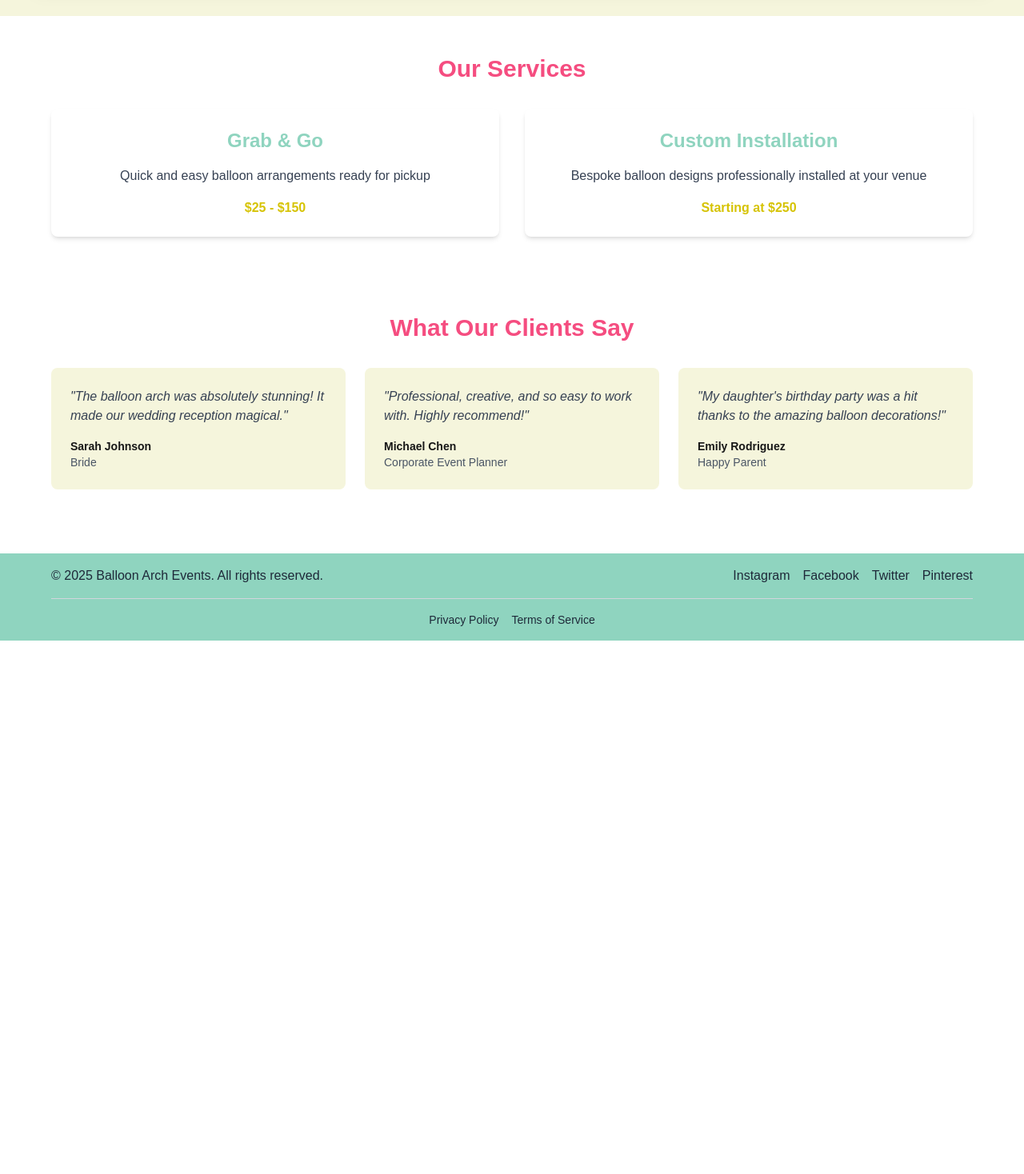
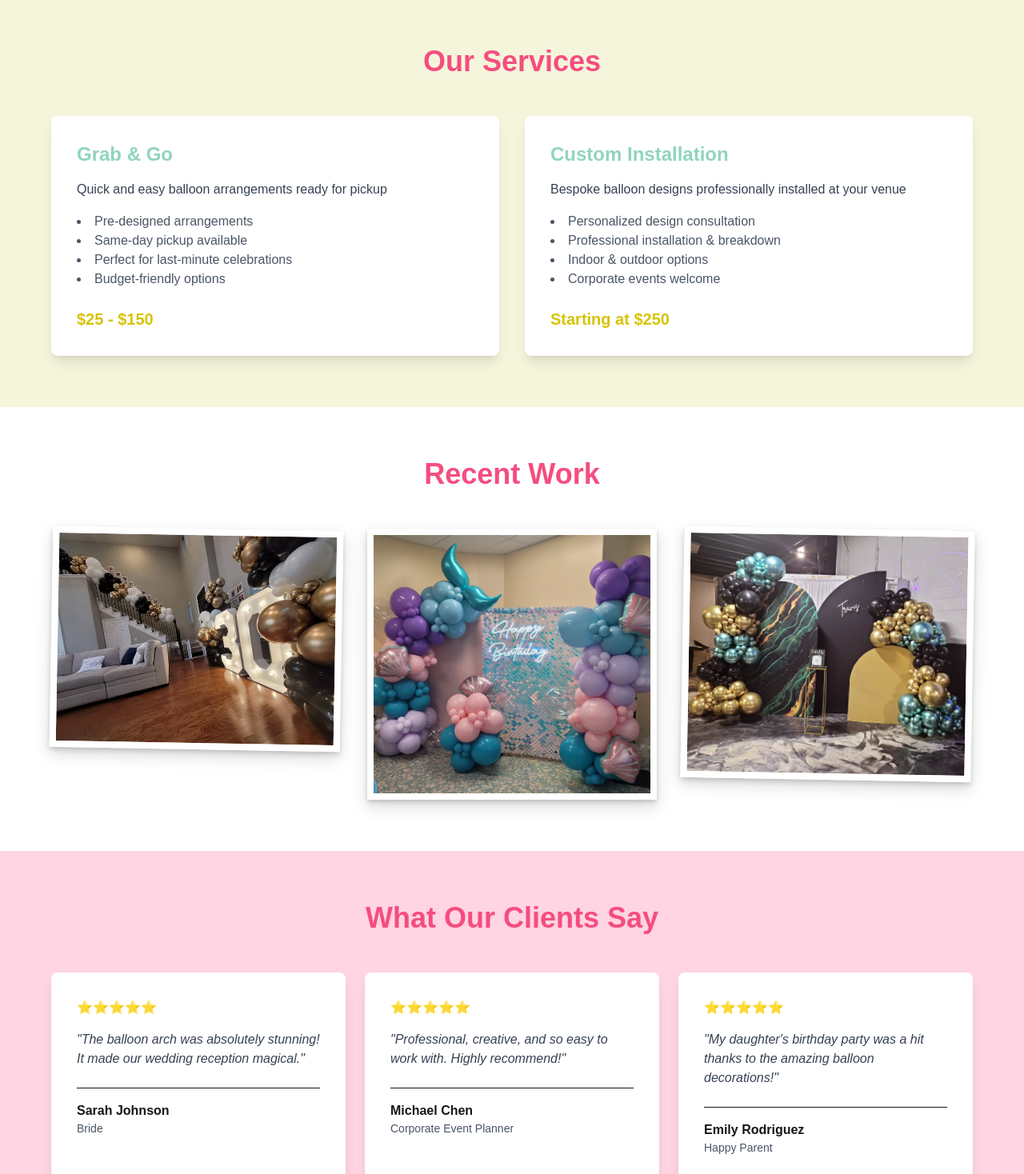
Before and after one commit to PBnJson/eventsbymely, a Next.js app: page / in a window 1280 px wide. Shown: the part 1300-2768 px from the top of the page at 80% size. Before the commit the page ends 2101 px from the top, so only its background shows below. Built offline with nearby package versions, Linux system fonts and the light colour scheme.

Commit message:
some started

```diff
--- a/src/app/page.tsx
+++ b/src/app/page.tsx
@@ -1,4 +1,5 @@
 import { HeroSection } from "@/components/HeroSection";
+import { PhotoFrame } from "../components/PhotoFrame";
 import { siteConfig } from "@/config/siteConfig";
 
 export default function HomePage() {
@@ -9,56 +10,113 @@ export default function HomePage() {
         businessName={siteConfig.business.name}
         description={siteConfig.business.owner.bio}
         quote={siteConfig.business.owner.quote}
-        imageSrc="/images/fullSpaceBallonDecor.png"
-        imageAlt="Beautiful balloon decoration showcase"
+        imageSrc="/images/hero.jpg"
+        imageAlt="Professional balloon arch installation showcase"
       />
 
-      {/* TODO: Add more sections here */}
-      <section className="py-12 px-4">
-        <div className="max-w-6xl mx-auto text-center">
-          <h2 className="text-3xl font-bold text-primary mb-8">Our Services</h2>
+      {/* Services Section with better styling */}
+      <section className="py-16 px-4 bg-[#f5f5dc]">
+        <div className="max-w-6xl mx-auto">
+          <h2
+            className="text-4xl font-bold text-center mb-12"
+            style={{ color: "#f54d80" }}
+          >
+            Our Services
+          </h2>
           <div className="grid md:grid-cols-2 gap-8">
-            <div className="bg-white p-6 rounded-lg shadow-md">
-              <h3 className="text-2xl font-semibold text-secondary mb-4">
+            <div className="bg-white rounded-lg shadow-lg overflow-hidden transform hover:scale-105 transition-transform duration-300">
+              <div className="p-8">
+                <h3
+                  className="text-2xl font-semibold mb-4"
+                  style={{ color: "#8fd4bf" }}
+                >
                   {siteConfig.services.grabAndGo.title}
                 </h3>
                 <p className="text-gray-700 mb-4">
                   {siteConfig.services.grabAndGo.description}
                 </p>
-              <p className="text-accent font-semibold">
+                <ul className="list-disc list-inside text-gray-600 mb-6">
+                  {siteConfig.services.grabAndGo.features.map(
+                    (feature, index) => (
+                      <li key={index}>{feature}</li>
+                    )
+                  )}
+                </ul>
+                <p className="text-xl font-bold" style={{ color: "#d6c304" }}>
                   {siteConfig.services.grabAndGo.priceRange}
                 </p>
               </div>
-            <div className="bg-white p-6 rounded-lg shadow-md">
-              <h3 className="text-2xl font-semibold text-secondary mb-4">
+            </div>
+
+            <div className="bg-white rounded-lg shadow-lg overflow-hidden transform hover:scale-105 transition-transform duration-300">
+              <div className="p-8">
+                <h3
+                  className="text-2xl font-semibold mb-4"
+                  style={{ color: "#8fd4bf" }}
+                >
                   {siteConfig.services.customInstallation.title}
                 </h3>
                 <p className="text-gray-700 mb-4">
                   {siteConfig.services.customInstallation.description}
                 </p>
-              <p className="text-accent font-semibold">
+                <ul className="list-disc list-inside text-gray-600 mb-6">
+                  {siteConfig.services.customInstallation.features.map(
+                    (feature, index) => (
+                      <li key={index}>{feature}</li>
+                    )
+                  )}
+                </ul>
+                <p className="text-xl font-bold" style={{ color: "#d6c304" }}>
                   {siteConfig.services.customInstallation.priceRange}
                 </p>
               </div>
             </div>
           </div>
+        </div>
       </section>
 
-      {/* Testimonials Section */}
-      <section className="py-12 px-4 bg-white">
+      {/* Gallery Preview Section */}
+      <section className="py-16 px-4 bg-white">
         <div className="max-w-6xl mx-auto">
-          <h2 className="text-3xl font-bold text-primary text-center mb-8">
+          <h2
+            className="text-4xl font-bold text-center mb-12"
+            style={{ color: "#f54d80" }}
+          >
+            Recent Work
+          </h2>
+          <div className="grid md:grid-cols-3 gap-8">
+            {siteConfig.gallery.featured.map((image, index) => (
+              <PhotoFrame
+                key={index}
+                src={image.src}
+                alt={image.alt}
+                rotate={index % 2 === 0}
+                className="mx-auto"
+              />
+            ))}
+          </div>
+        </div>
+      </section>
+
+      {/* Testimonials Section with better styling */}
+      <section className="py-16 px-4" style={{ backgroundColor: "#ffd4e3" }}>
+        <div className="max-w-6xl mx-auto">
+          <h2
+            className="text-4xl font-bold text-center mb-12"
+            style={{ color: "#f54d80" }}
+          >
             What Our Clients Say
           </h2>
           <div className="grid md:grid-cols-3 gap-6">
             {siteConfig.testimonials.map((testimonial, index) => (
-              <div key={index} className="bg-beige p-6 rounded-lg">
-                <p className="italic text-gray-700 mb-4">
-                  &quot;{testimonial.quote}&quot;
+              <div key={index} className="bg-white p-8 rounded-lg shadow-lg">
+                <div className="mb-4">{"⭐".repeat(testimonial.rating)}</div>
+                <p className="italic text-gray-700 mb-6">
+                  "{testimonial.quote}"
                 </p>
-                <div className="text-sm">
+                <div className="border-t pt-4">
                   <p className="font-semibold">{testimonial.author}</p>
-                  <p className="text-gray-600">{testimonial.role}</p>
+                  <p className="text-sm text-gray-600">{testimonial.role}</p>
                 </div>
               </div>
             ))}
--- /dev/null
+++ b/src/components/PhotoFrame.tsx
@@ -0,0 +1,46 @@
+import Image from "next/image";
+
+interface PhotoFrameProps {
+  src: string;
+  alt: string;
+  width?: number;
+  height?: number;
+  className?: string;
+  rotate?: boolean;
+}
+
+export function PhotoFrame({
+  src,
+  alt,
+  width = 400,
+  height = 300,
+  className = "",
+  rotate = true,
+}: PhotoFrameProps) {
+  return (
+    <div className={`relative inline-block ${className}`}>
+      <div
+        className={`
+          relative bg-white p-2
+          shadow-xl
+          ${rotate ? "transform rotate-1 hover:rotate-0" : ""}
+          transition-transform duration-300
+        `}
+        style={{
+          boxShadow:
+            "0 4px 6px rgba(0,0,0,0.1), 0 8px 20px rgba(0,0,0,0.15), 0 2px 4px rgba(0,0,0,0.06)",
+        }}
+      >
+        <Image
+          src={src}
+          alt={alt}
+          width={width}
+          height={height}
+          className="w-full h-auto"
+        />
+        {/* Inner white border */}
+        <div className="absolute inset-0 border-8 border-white pointer-events-none" />
+      </div>
+    </div>
+  );
+}
--- a/src/config/siteConfig.ts
+++ b/src/config/siteConfig.ts
@@ -4,16 +4,16 @@
 export const siteConfig = {
   // Business Information
   business: {
-    name: "Balloon Arch Events",
-    tagline: "Balloon Arches & Decor Co.",
+    name: "Events by Mely",
+    tagline: "Balloon Arches & Decor Company",
     owner: {
-      name: "Your Name",
+      name: "Mely Soto",
       title: "Owner & Lead Designer",
-      bio: "I specialize in creating magical moments with stunning balloon designs for all occasions.",
-      quote: "Every event deserves a touch of whimsy and wonder!",
+      bio: "I specialize in creating stunning balloon designs, decor, and installations for any event.",
+      quote: "Every event deserves quality decor!",
     },
     contact: {
-      email: "hello@balloonarchevents.com",
+      email: "hello@eventsbymely.com",
       phone: "(555) 123-4567",
       address: {
         street: "123 Main Street",
@@ -25,15 +25,15 @@ export const siteConfig = {
     },
     hours: {
       weekdays: "9:00 AM - 6:00 PM",
-      saturday: "10:00 AM - 4:00 PM",
-      sunday: "Closed",
+      saturday: "9:00 AM - 6:00 PM",
+      sunday: "9:00 AM - 6:00 PM",
     },
   },
 
   // Website Settings
   site: {
     url: "https://eventsbymely.com", // Update this to your domain
-    logo: "/images/logo.png", // Add your logo to public/images/
+    // logo: "/images/logo.png", // Add your logo to public/images/
     favicon: "/favicon.ico",
     ogImage: "/images/og-image.png",
   },
@@ -51,20 +51,26 @@ export const siteConfig = {
 
   // Social Media Links
   social: {
-    instagram: "https://www.instagram.com/balloonarchevents",
-    facebook: "https://www.facebook.com/balloonarchevents",
-    twitter: "https://twitter.com/balloonarchevents",
-    pinterest: "https://pinterest.com/balloonarchevents",
+    instagram: "https://www.instagram.com/eventsbymely",
+    facebook: "https://www.facebook.com/eventsbymely",
+    twitter: "https://twitter.com/eventsbymely",
+    pinterest: "https://pinterest.com/eventsbymely",
+    tiktok: "https://www.tiktok.com/@eventsbymely",
+    youtube: "https://www.youtube.com/@eventsbymely",
+    linkedin: "https://www.linkedin.com/in/eventsbymely",
+    x: "https://x.com/eventsbymely",
+    snapchat: "https://www.snapchat.com/eventsbymely",
   },
 
   // SEO Configuration
   seo: {
-    defaultTitle: "Balloon Arch Events | Luxury Balloon Arches & Decor",
-    titleTemplate: "%s | Balloon Arch Events",
+    defaultTitle: "Events by Mely | Luxury Balloon Arches & Decor",
+    titleTemplate: "%s | Events by Mely",
     description:
       "Professional balloon arches, custom installations, and grab-and-go decor for events. Serving Dallas-Fort Worth since 2023.",
     keywords: [
       "balloon arch",
+      "balloon arches",
       "balloon decor",
       "event planning",
       "party decorations",
@@ -73,14 +79,28 @@ export const siteConfig = {
       "Fort Worth party decor",
       "custom balloon installations",
       "grab and go balloons",
+      "balloon decor company",
+      "balloon decor company dfw",
+      "balloon decor company dallas",
+      "balloon decor company fort worth",
+      "balloon decor company texas",
+      "balloon decor company texas",
+      "luxury balloon arches",
+      "luxury decor",
+      "luxury decor company",
+      "luxury decor company dfw",
+      "luxury decor company dallas",
+      "luxury decor company fort worth",
+      "luxury decor company texas",
+      "luxury decor company texas",
     ],
     openGraph: {
       type: "website" as const,
       locale: "en_US",
-      siteName: "Balloon Arch Events",
+      siteName: "Events by Mely",
     },
     twitter: {
-      handle: "@balloonarchevents",
+      handle: "@eventsbymely",
       cardType: "summary_large_image" as const,
     },
   },
@@ -122,6 +142,9 @@ export const siteConfig = {
     "Graduation Parties",
     "Anniversary Celebrations",
     "Holiday Parties",
+    "Baby Showers",
+    "Gender Reveals",
+    "Sports Events",
   ],
 
   // Testimonials
@@ -248,7 +271,7 @@ export const siteConfig = {
   // Theme Colors (matches your Tailwind config)
   theme: {
     colors: {
-      primary: "#FF0000", // Testing red, should be #f54d80
+      primary: "#f54d80", // Testing red, should be #f54d80
       secondary: "#8fd4bf", // Green
       accent: "#d6c304", // Yellow
       beige: "#f5f5dc", // Light beige
```
Also changed, not shown: public/images/hero.jpg (added). Lines whose indentation alone changed are shown as unchanged.
